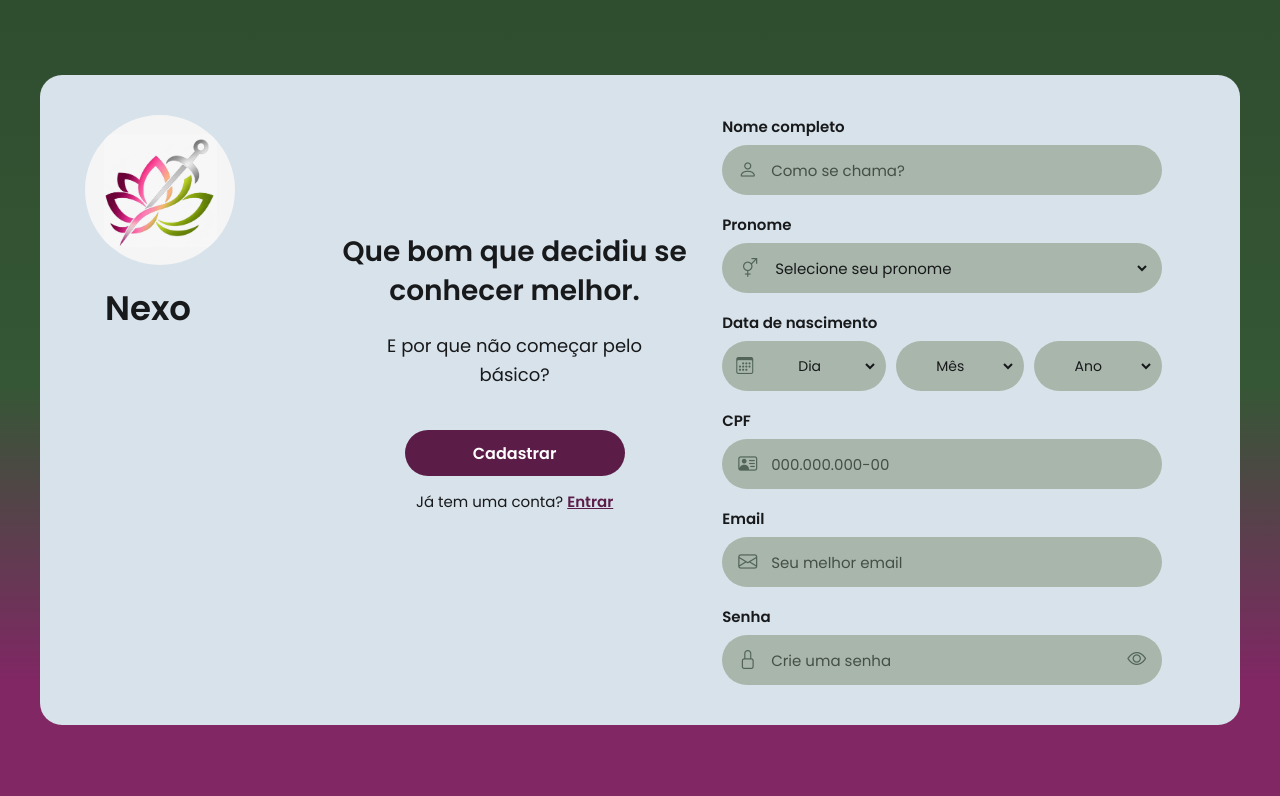
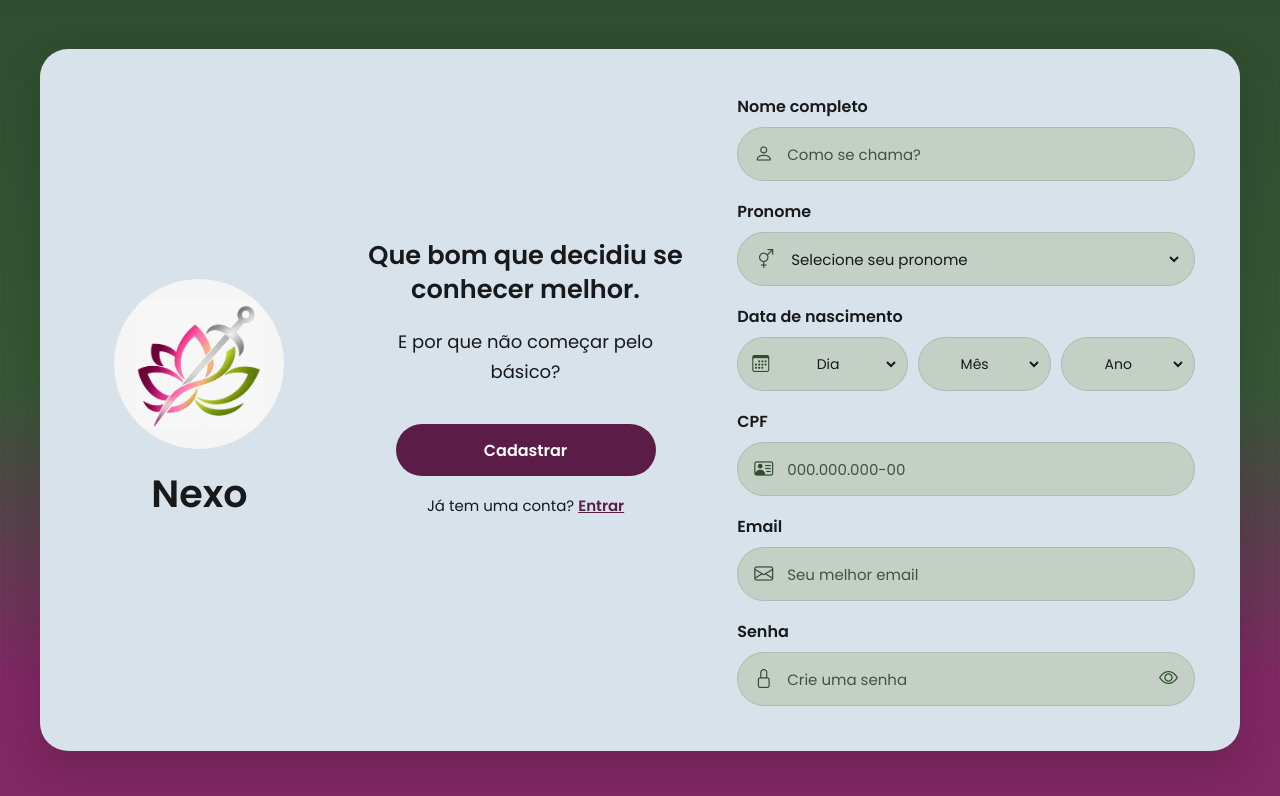
Before and after one commit to Th4lly/Projeto-Nexo, a plain HTML site: page html/02-cadastro.html in a window 1280 px wide. Drawn offline with nearby package versions, Linux system fonts and the light colour scheme.

Commit message:
Aprimoramento visual da tela de cadastro, organizacao do CSS e adicao do favicon

```diff
--- a/css/cadastro.css
+++ b/css/cadastro.css
@@ -1,4 +1,3 @@
-
 @import url("https://fonts.googleapis.com/css2?family=Poppins:wght@400;500;600;700&display=swap");
 
 /* CORES E CONFIGURAÇÕES GERAIS */
@@ -104,7 +103,6 @@ body {
 
     margin-bottom: 18px;
 }
-
 
 .apresentacao h1 {
     font-size: 34px;
@@ -345,6 +343,136 @@ body {
 
 .feedback:not(:empty) {
     margin-top: 10px;
+}
+
+/* AJUSTES VISUAIS - DESKTOP */
+
+@media (min-width: 901px) {
+
+    .register-card {
+        --campo: #c4d0c5;
+
+        grid-template-columns:
+            minmax(0, 0.8fr)
+            minmax(0, 1.2fr)
+            minmax(0, 1.6fr);
+
+        column-gap: 40px;
+
+        padding: 45px;
+
+        border-radius: 28px;
+
+        box-shadow: 0 15px 40px rgba(0, 0, 0, 0.15);
+    }
+
+    /* Marca centralizada */
+
+    .apresentacao {
+        align-items: center;
+        align-self: center;
+    }
+
+    .logo-nexo {
+        width: 170px;
+        height: 170px;
+        max-width: 100%;
+
+        margin-bottom: 16px;
+    }
+
+    .apresentacao h1 {
+        font-size: 38px;
+        padding-left: 0;
+    }
+
+    /* Texto principal */
+
+    .texto-cadastro {
+        padding-bottom: 12px;
+    }
+
+    .texto-cadastro h2 {
+        font-size: clamp(24px, 2vw, 32px);
+        line-height: 1.35;
+
+        margin-bottom: 20px;
+    }
+
+    .subtitle {
+        max-width: 320px;
+
+        font-size: 18px;
+        line-height: 1.7;
+    }
+
+    /* Formulário */
+
+    #registerForm {
+        max-width: 480px;
+        justify-self: center;
+    }
+
+    #registerForm > label,
+    .birth-field legend {
+        font-size: 16px;
+        margin-bottom: 8px;
+    }
+
+    .input-icon,
+    .birth-input,
+    .password-box {
+        height: 54px;
+
+        border: 1px solid rgba(47, 77, 47, 0.15);
+
+        transition: background-color 0.2s ease;
+    }
+
+    .input-icon input,
+    .input-icon select,
+    .birth-input select,
+    .password-box input {
+        height: 52px;
+    }
+
+    .input-icon:focus-within,
+    .birth-input:focus-within,
+    .password-box:focus-within {
+        background-color: #e0e8e1;
+    }
+
+    .input-icon i,
+    .password-box > i,
+    .birth-input i,
+    .toggle-password i {
+        color: var(--verde);
+    }
+
+    /* Botão de cadastro */
+
+    .acoes-cadastro {
+        margin-top: 24px;
+    }
+
+    .submit-button {
+        width: 260px;
+        height: 52px;
+
+        border-radius: 28px;
+
+        transition: background-color 0.2s ease,
+                    transform 0.2s ease;
+    }
+
+    .submit-button:hover {
+        transform: translateY(-2px);
+    }
+
+    .login-link {
+        margin-top: 18px;
+    }
+
 }
 
 /* RESPONSIVIDADE - TABLET */
--- a/html/02-cadastro.html
+++ b/html/02-cadastro.html
@@ -8,8 +8,7 @@
 
     <title>Nexo || Cadastro</title>
 
-    <!-- Logo na aba do navegador -->
-    <link rel="icon" type="image/jpeg" href="../img/projeto%20nexo%20img.jpeg">
+    <link rel="icon" type="image/png" href="../img/favicon.png">
 
     <!-- CSS -->
     <link rel="stylesheet" href="../css/cadastro.css">
```
